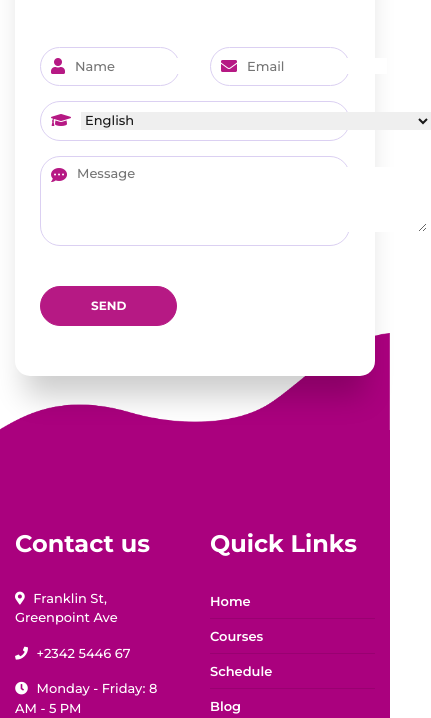
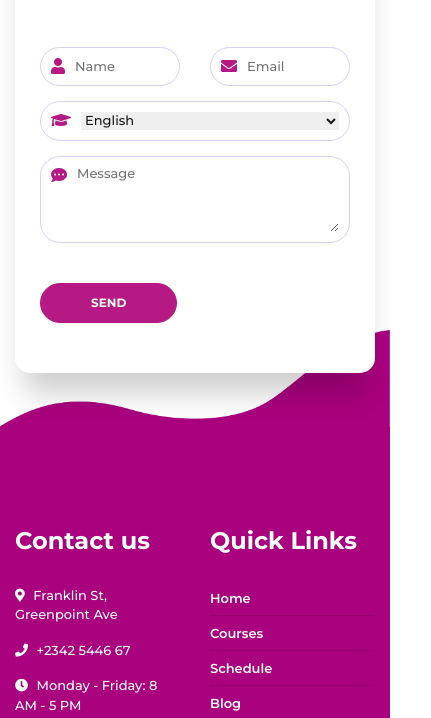
Before and after one commit to FME849/Sass_Tabula, a plain HTML site: page index.html in a window 390 px wide. Shown: the part 4612-5330 px from the top of the page, 431 px wide, since content can reach past the window. Drawn offline with nearby package versions, Linux system fonts and the light colour scheme.

Commit message:
Fix responsive

```diff
--- a/index.html
+++ b/index.html
@@ -211,7 +211,7 @@
                                         <span>
                                             <i class="fa fa-user"></i>
                                         </span>
-                                        <span>
+                                        <span class="find__type">
                                             <input type="text" placeholder="Name">
                                         </span>
                                     </div>
@@ -221,7 +221,7 @@
                                         <span>
                                             <i class="fa fa-envelope"></i>
                                         </span>
-                                        <span>
+                                        <span class="find__type">
                                             <input type="text" placeholder="Email">
                                         </span>
                                     </div>
@@ -231,7 +231,7 @@
                                         <span>
                                             <i class="fa fa-graduation-cap"></i>
                                         </span>
-                                        <span>
+                                        <span class="find__type">
                                             <select>
                                                 <option>English</option>
                                                 <option>French</option>
@@ -246,7 +246,7 @@
                                         <span>
                                             <i class="fa fa-comment-dots"></i>
                                         </span>
-                                        <span>
+                                        <span class="find__type">
                                             <textarea rows="5" placeholder="Message"></textarea>
                                         </span>
                                     </div>
--- a/sass/Layouts/_find.scss
+++ b/sass/Layouts/_find.scss
@@ -33,45 +33,21 @@
                     gap: 0 10px;
                     span {
                         line-height: 1;
+                        &.find__type{
+                            display: inline-block;
+                            width: 100%;
+                        }
                         i {
                             color: $color-purple
                         }
                         input, select, textarea {
                             @include styleTxt($fz-1, $fw-3, $color-black);
+                            display: block;
+                            width: 100%;
                             line-height: 1;
                             border: none;
                             &:focus {
                                 outline: none;
-                            }
-                        }
-                        input {
-                            width: 135px;
-                            @include mediaQuerry("extra-large") {
-                                width: 100px;
-                            }
-                            @include mediaQuerry("large") {
-                                width: 255px;
-                            }
-                            @include mediaQuerry("medium") {
-                                width: 165px;
-                            }
-                            @media screen and (max-width: 540px) {
-                                width: 140px;
-                            }
-                        }
-                        select, textarea {
-                            width: 340px;
-                            @include mediaQuerry("extra-large") {
-                                width: 265px;
-                            }
-                            @include mediaQuerry("large") {
-                                width: 580px;
-                            }
-                            @include mediaQuerry("medium") {
-                                width: 400px;
-                            }
-                            @media screen and (max-width: 540px) {
-                                width: 350px;
                             }
                         }
                     }
```
Also changed, not shown: css/main.css, 1 other file.
